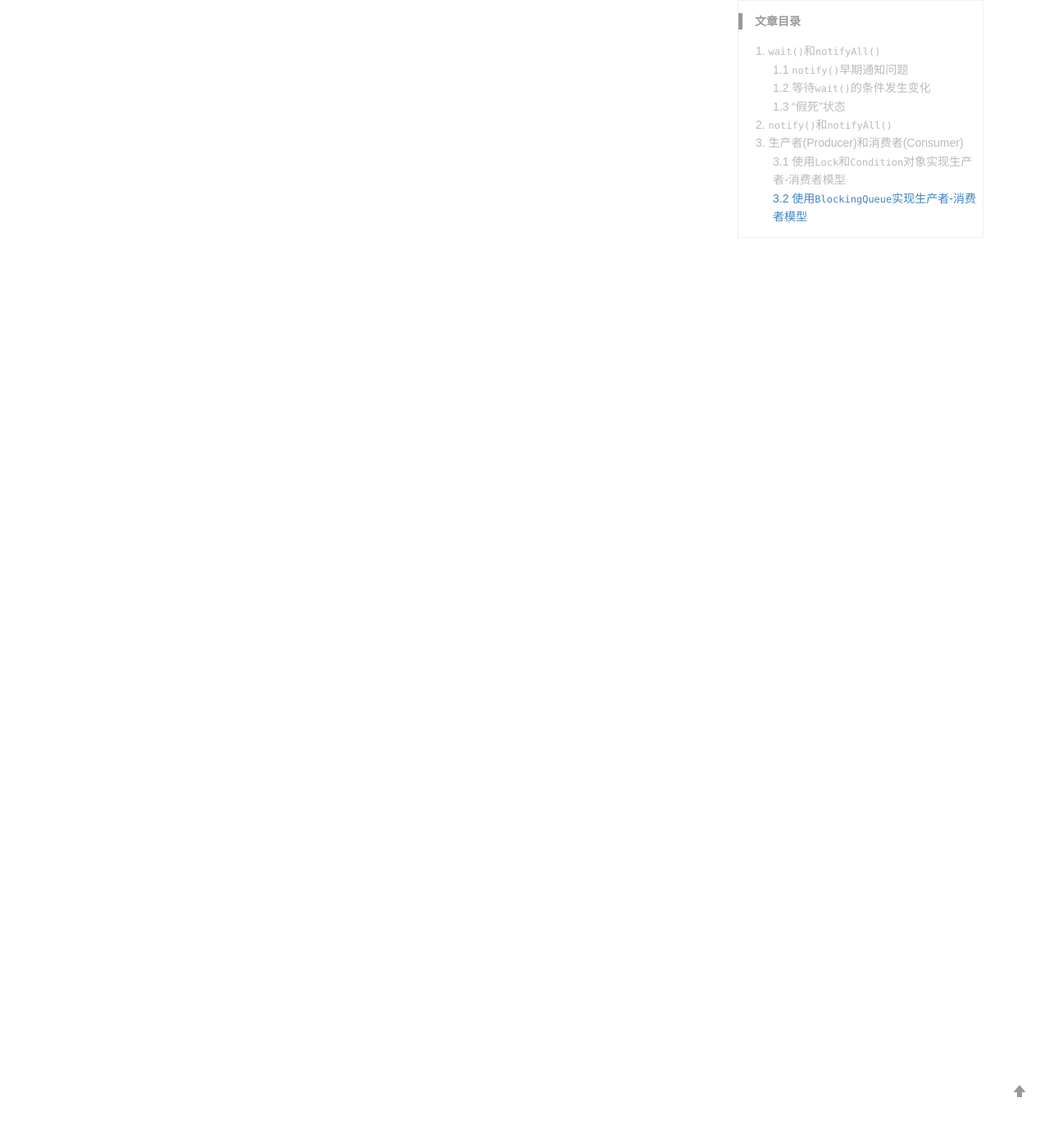
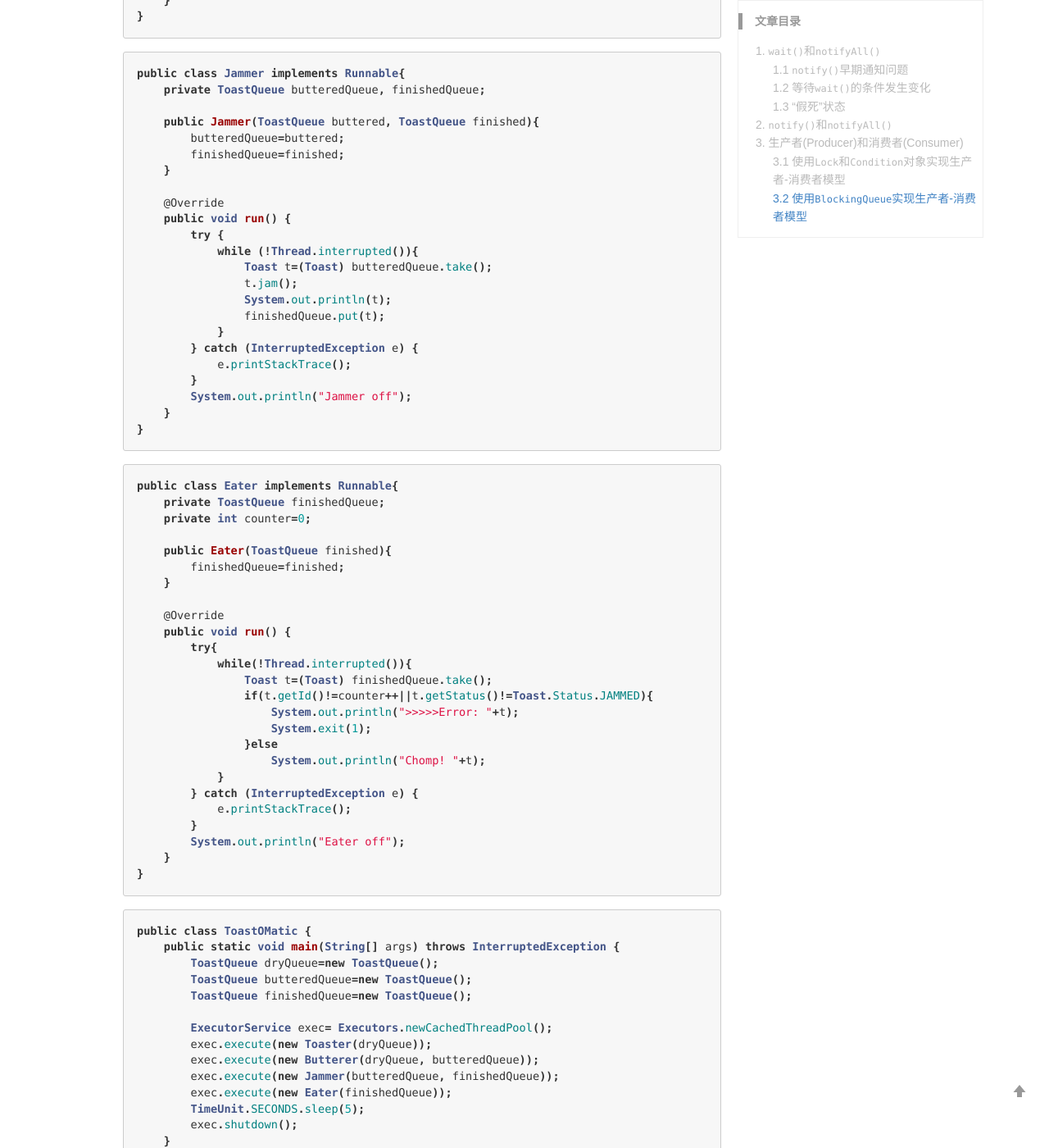
Before and after one commit to wenb1/wenb1.github.io, a Jekyll site: the page built from _posts/2020-06-06-java-concurrency-cooperation.md, in a window 1280 px wide and 1400 px high, scrolled down 18381 px. Shown: the whole window at 82% size. Built offline with Jekyll 4.4.1, drawn with Linux system fonts in a browser that asks for light colours; comment, search, counter and statistics services are not loaded; some of the changed text lies outside the part shown.

Commit message:
add new blog

````diff
--- a/_posts/2020-06-06-java-concurrency-cooperation.md
+++ b/_posts/2020-06-06-java-concurrency-cooperation.md
@@ -762,9 +762,172 @@ public class WaxOMatic2 {
 
 ## 3.2 使用`BlockingQueue`实现生产者-消费者模型
 
+我们使用一个生活中的例子，试想一个机器有三个功能：制作面包，摸黄油和抹果酱。
 
+```java
+public class Toast {
+    public enum Status{
+        DRY, BUTTERED, JAMMED
+    }
 
+    private Status status=Status.DRY;
+    private final int id;
 
+    public Toast(int idn){
+        id=idn;
+    }
+
+    public void butter(){
+        status=Status.BUTTERED;
+    }
+
+    public void jam(){
+        status=Status.JAMMED;
+    }
+
+    public Status getStatus(){
+        return status;
+    }
+
+    public int getId(){
+        return id;
+    }
+
+    public String toString(){
+        return "Toast "+id+": "+status;
+    }
+}
+```
+
+```java
+public class ToastQueue extends LinkedBlockingQueue {
+}
+```
+
+```java
+public class Toaster implements Runnable{
+    private ToastQueue toastQueue;
+    private int count=0;
+    private Random rand=new Random(47);
+
+    public Toaster(ToastQueue tq){
+        toastQueue=tq;
+    }
+
+    @Override
+    public void run() {
+        try{
+            while (!Thread.interrupted()){
+                TimeUnit.MILLISECONDS.sleep(100+rand.nextInt(500));
+                Toast t=new Toast(count++);
+                System.out.println(t);
+                toastQueue.put(t);
+            }
+        } catch (InterruptedException e) {
+            e.printStackTrace();
+        }
+        System.out.println("Toaster off");
+    }
+}
+```
+
+```java
+public class Butterer implements Runnable{
+    private ToastQueue dryQueue, butteredQueue;
+
+    public Butterer(ToastQueue dry, ToastQueue buttered){
+        dryQueue=dry;
+        butteredQueue=buttered;
+    }
+
+    @Override
+    public void run() {
+        try{
+            while(!Thread.interrupted()){
+                Toast t=(Toast) dryQueue.take();
+                t.butter();
+                System.out.println(t);
+                butteredQueue.put(t);
+            }
+        } catch (InterruptedException e) {
+            e.printStackTrace();
+        }
+        System.out.println("Butterer off");
+    }
+}
+```
+
+```java
+public class Jammer implements Runnable{
+    private ToastQueue butteredQueue, finishedQueue;
+
+    public Jammer(ToastQueue buttered, ToastQueue finished){
+        butteredQueue=buttered;
+        finishedQueue=finished;
+    }
+
+    @Override
+    public void run() {
+        try {
+            while (!Thread.interrupted()){
+                Toast t=(Toast) butteredQueue.take();
+                t.jam();
+                System.out.println(t);
+                finishedQueue.put(t);
+            }
+        } catch (InterruptedException e) {
+            e.printStackTrace();
+        }
+        System.out.println("Jammer off");
+    }
+}
+```
+
+```java
+public class Eater implements Runnable{
+    private ToastQueue finishedQueue;
+    private int counter=0;
+
+    public Eater(ToastQueue finished){
+        finishedQueue=finished;
+    }
+
+    @Override
+    public void run() {
+        try{
+            while(!Thread.interrupted()){
+                Toast t=(Toast) finishedQueue.take();
+                if(t.getId()!=counter++||t.getStatus()!=Toast.Status.JAMMED){
+                    System.out.println(">>>>>Error: "+t);
+                    System.exit(1);
+                }else
+                    System.out.println("Chomp! "+t);
+            }
+        } catch (InterruptedException e) {
+            e.printStackTrace();
+        }
+        System.out.println("Eater off");
+    }
+}
+```
+
+```java
+public class ToastOMatic {
+    public static void main(String[] args) throws InterruptedException {
+        ToastQueue dryQueue=new ToastQueue();
+        ToastQueue butteredQueue=new ToastQueue();
+        ToastQueue finishedQueue=new ToastQueue();
+
+        ExecutorService exec= Executors.newCachedThreadPool();
+        exec.execute(new Toaster(dryQueue));
+        exec.execute(new Butterer(dryQueue, butteredQueue));
+        exec.execute(new Jammer(butteredQueue, finishedQueue));
+        exec.execute(new Eater(finishedQueue));
+        TimeUnit.SECONDS.sleep(5);
+        exec.shutdown();
+    }
+}
+```
 
 ------
 
````
